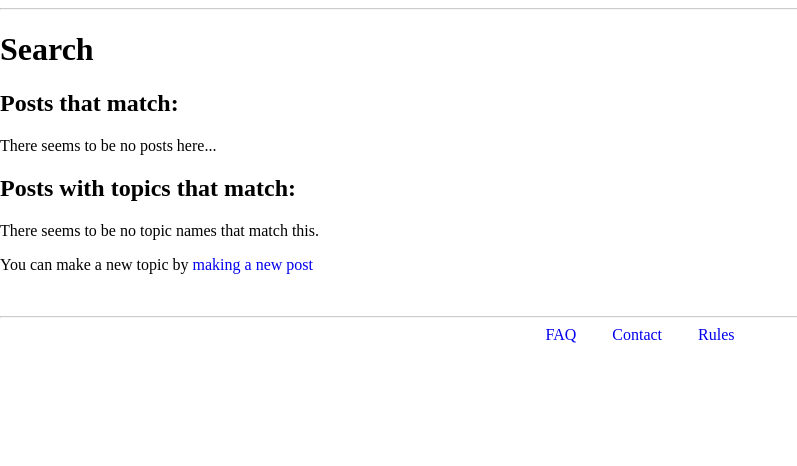
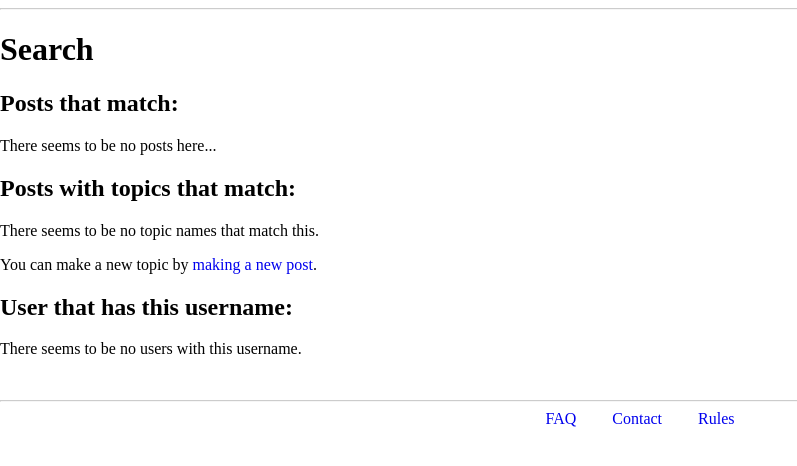
Before and after one commit to ModoUnreal/nuncio, a Flask app: page /search_result/1 in a window 1280 px wide. Shown: the part 54-520 px from the top of the page, without its empty margins (0-797 px from the left). Run offline with Flask 2, Linux system fonts and the light colour scheme; the visitor is signed in with stand-in values (Sample User, id 1); data comes from the database, SQL or seed files in the repository; data that the repository does not hold is empty; some libraries are stand-ins or nearby versions.

Commit message:
Added users to search results.

```diff
--- a/app/routes.py
+++ b/app/routes.py
@@ -193,10 +193,11 @@ def search_result(search_str):
        similar names."""
     post_query = Post.query.filter_by(title=search_str).all()
     topic_query = Topic.query.filter_by(tag_name=search_str).first()
+    user_query = User.query.filter_by(username=search_str).first()
 
     post_with_topic = get_posts_from_topic(topic_query)
 
-    return render_template('search_result.html', post_query=post_query, posts=post_with_topic)
+    return render_template('search_result.html', post_query=post_query, posts=post_with_topic, user=user_query)
 
 @app.route('/search_topic/<topic_query>', methods=['GET'])
 def search_topic(topic_query):
--- a/app/templates/search_result.html
+++ b/app/templates/search_result.html
@@ -21,8 +21,16 @@
     {% else %}
 
         <p>There seems to be no topic names that match this.</p>
-        <p>You can make a new topic by <a href="{{ url_for('submit') }}">making a new post</a></p>
+        <p>You can make a new topic by <a href="{{ url_for('submit') }}">making a new post</a>.</p>
 
     {% endfor %}
 
+    <h2>User that has this username:</h2>
+    {% if user %}
+    <a href="{{ url_for('user', username=user.username) }}">{{ user.username }}</a>
+
+    {% else %}
+        <p>There seems to be no users with this username.</p>
+    {% endif %}
+
 {% endblock %}
```
